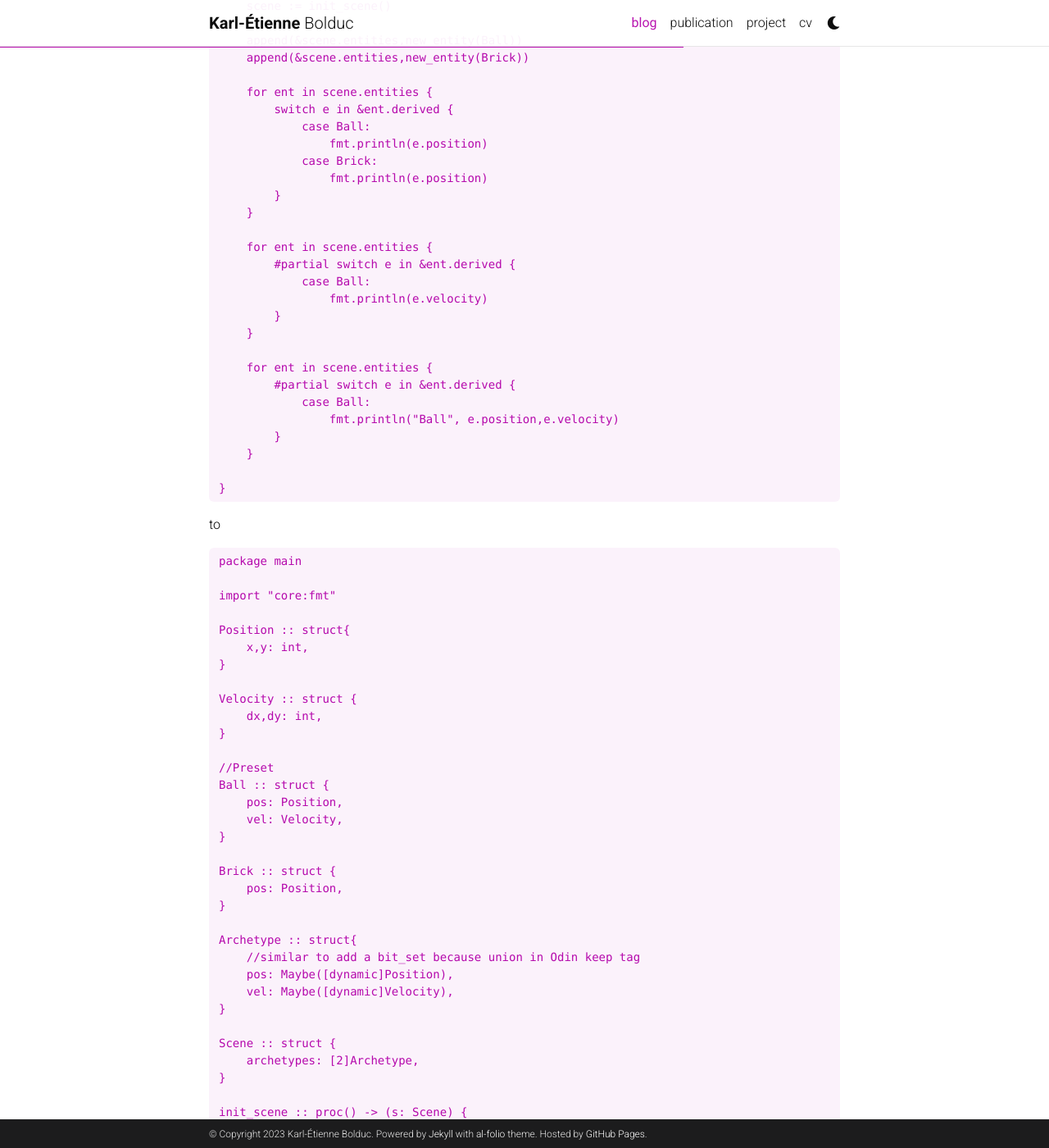
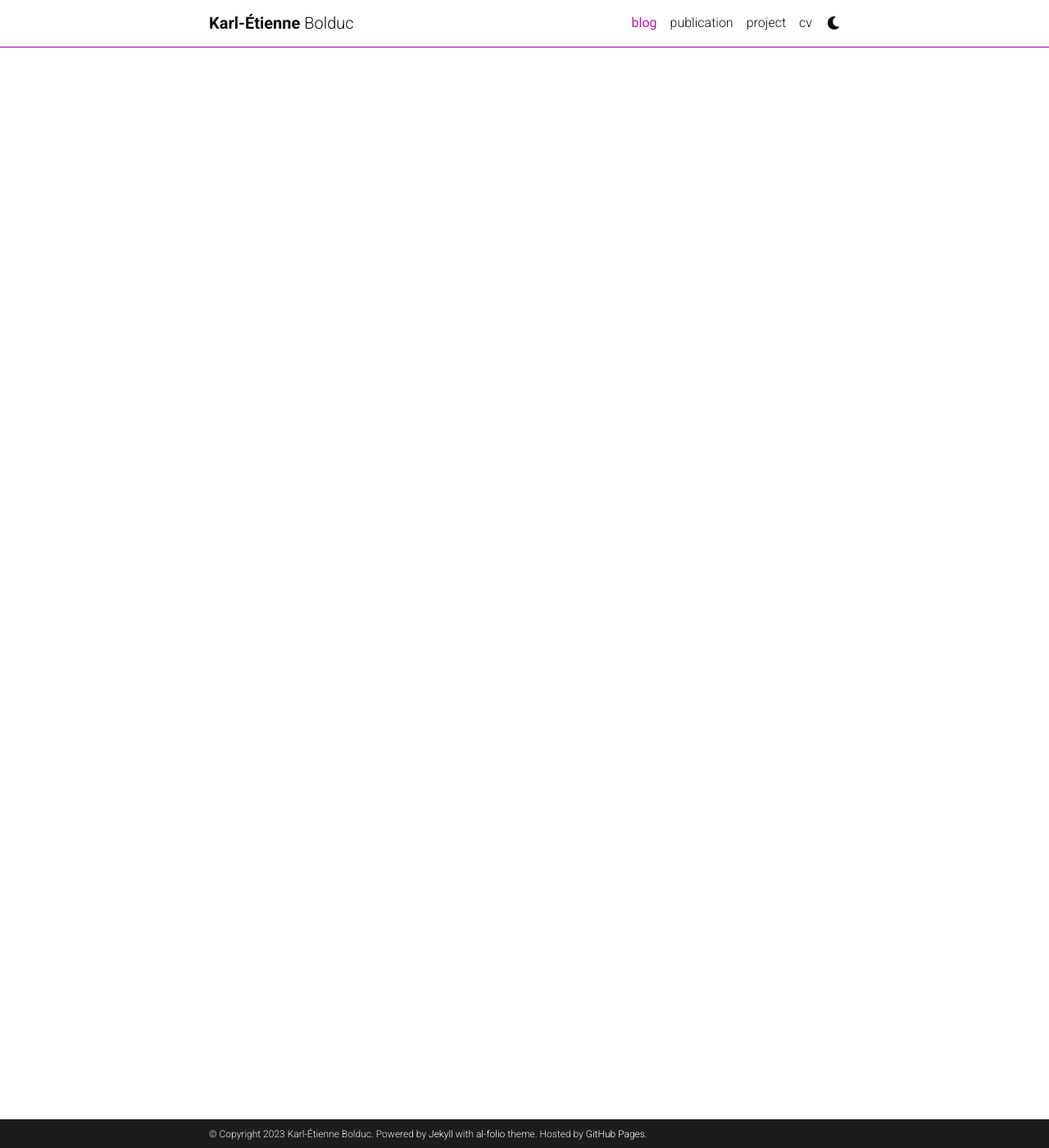
Before and after one commit to bolducke/bolducke.github.io, a Jekyll site: the page built from _posts/2021-08-20-odin_playground.md, in a window 1280 px wide and 1400 px high, scrolled down 2776 px. Shown: the whole window at 82% size. Built offline with Jekyll 4.4.1, drawn with Linux system fonts in a browser that asks for light colours; comment, search, counter and statistics services are not loaded; a style sheet for code colours, icons or effects is not loaded; some of the changed text lies outside the part shown.

Commit message:
Update Odin Blog to Make it More Consistent

````diff
--- a/_posts/2021-08-20-odin_playground.md
+++ b/_posts/2021-08-20-odin_playground.md
@@ -9,8 +9,6 @@
 ---
 
 [source code](https://github.com/bolducke/exploration_odin-architecture/tree/master)
-
-This is a (bad) recreation of Breakout to experiment some design decision and test the language. This project is vastly overenginneer compare to normal Breakout, but it was mostly a playground to expriment with some architecture design. I only used SDL in this current project. It's missing some part, but it's grossly complete.
 
 ## Odin
 
@@ -56,188 +54,3 @@
 As you can see, Odin is very opionated which have his benefits and issues. In the case of Odin, I would argue that he propose interesting solutions to common issues in programming. As a very strong to point for me, I'm really happy that someone give enough reflection on the actual syntax/semantics. Most of them are coherent. It's very neat that procedure inside a function or outside keep the same syntax.
 
 I truly recommend one to test it to make their own opinion. As for me, for a really small project, this was pleasant.
-
-## Architecture Design
-
-My main focus was to be as flexible as possible while using a different approach than standard OOP design. I went from
-
-
-```odin
-{% raw %}package main
-
-import "core:fmt"
-
-Position :: struct{
-    x,y: int,
-}
-
-Velocity :: struct {
-    dx,dy: int,
-}
-
-//Preset
-Entity :: struct {
-    derived: union{^Ball,^Brick}
-}
-
-Ball :: struct {
-    using entity: Entity,
-    pos: Position,
-    vel: Velocity,
-}
-
-Brick :: struct {
-    using entity: Entity,
-    pos: Position,
-}
-
-Scene :: struct {
-    entities: [dynamic]Entity,
-}
-
-init_scene :: proc() -> (s: Scene) {
-}
-
-new_entity :: proc(T: typeid) -> Entity {
-    t := new(T)
-    t.derived = &t
-    return t.entity
-}
-
-main :: proc() {
-    scene := init_scene()
-
-    append(&scene.entities,new_entity(Ball))
-    append(&scene.entities,new_entity(Brick))
-
-    for ent in scene.entities {
-        switch e in &ent.derived {
-            case Ball:
-                fmt.println(e.position)
-            case Brick:
-                fmt.println(e.position)
-        }
-    }
-
-    for ent in scene.entities {
-        #partial switch e in &ent.derived {
-            case Ball:
-                fmt.println(e.velocity)
-        }
-    }
-
-    for ent in scene.entities {
-        #partial switch e in &ent.derived {
-            case Ball:
-                fmt.println("Ball", e.position,e.velocity)
-        }
-    }
-
-}{% endraw %}
-```
-
-to
-
-```odin
-{% raw %}package main
-
-import "core:fmt"
-
-Position :: struct{
-    x,y: int,
-}
-
-Velocity :: struct {
-    dx,dy: int,
-}
-
-//Preset
-Ball :: struct {
-    pos: Position,
-    vel: Velocity,
-}
-
-Brick :: struct {
-    pos: Position,
-}
-
-Archetype :: struct{
-    //similar to add a bit_set because union in Odin keep tag
-    pos: Maybe([dynamic]Position),
-    vel: Maybe([dynamic]Velocity),
-}
-
-Scene :: struct {
-    archetypes: [2]Archetype,
-}
-
-init_scene :: proc() -> (s: Scene) {
-    s.archetypes[0].pos = make([dynamic]Position)
-    s.archetypes[0].vel = make([dynamic]Velocity)
-
-    s.archetypes[1].pos = make([dynamic]Position)
-    s.archetypes[1].vel = nil
-
-    return
-}
-
-add_entity_ball :: proc(scene: ^Scene, ball: Ball) {
-    append(&scene.archetypes[0].pos.?,ball.pos)
-    append(&scene.archetypes[0].vel.?,ball.vel)
-
-}
-add_entity_brick :: proc(scene: ^Scene, brick: Brick) {
-    append(&scene.archetypes[1].pos.?,brick.pos)
-}
-add_entity :: proc{add_entity_ball,add_entity_brick}
-
-main :: proc() {
-    scene := init_scene()
-
-    add_entity(&scene,Brick{{10,10}})
-    add_entity(&scene,Ball{{2,2},{1,1}})
-
-    for a in scene.archetypes {
-        if ps, ok := a.pos.?; ok {
-            for p in ps {
-                fmt.println("Position", p)
-            }
-        }
-    }
-
-    for a in scene.archetypes {
-        if vs, ok := a.vel.?; ok {
-            for v in vs {
-                fmt.println("Velocity", v)
-            }
-        }
-    }
-
-    {
-        a := scene.archetypes[0]
-
-        ps := a.pos.?
-        vs := a.vel.?
-
-        nb := len(ps)
-
-        for i in 0..<nb {
-            fmt.println("Ball", ps[i],vs[i])
-        }
-    }
-
-    //Optional
-    for a in scene.archetypes {
-        ps, okp := a.pos.?
-        vs, okv := a.vel.?
-
-        if okp && okv {
-            nb := len(ps)
-
-            for i in 0..<nb {
-                fmt.println("p+v", ps[i],vs[i])
-            }
-        }
-    }
-}{% endraw %}
-```
````
